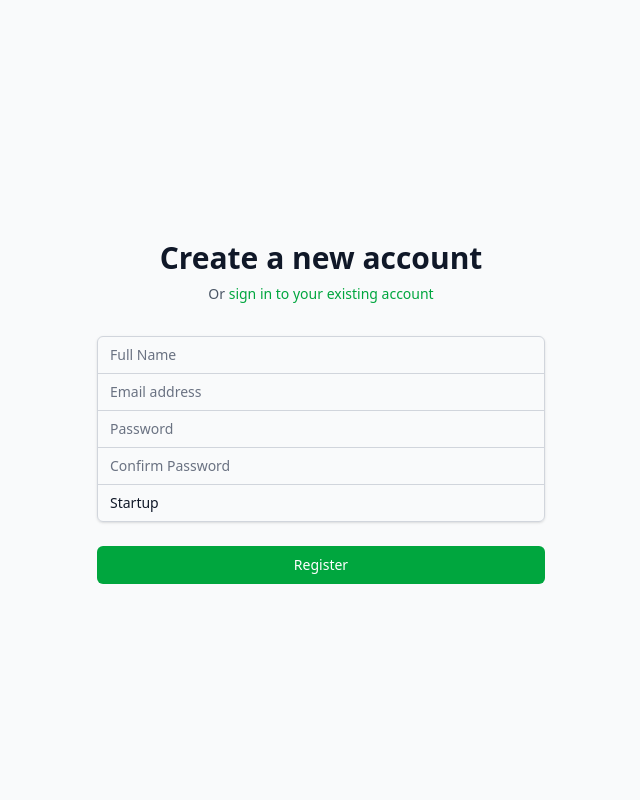
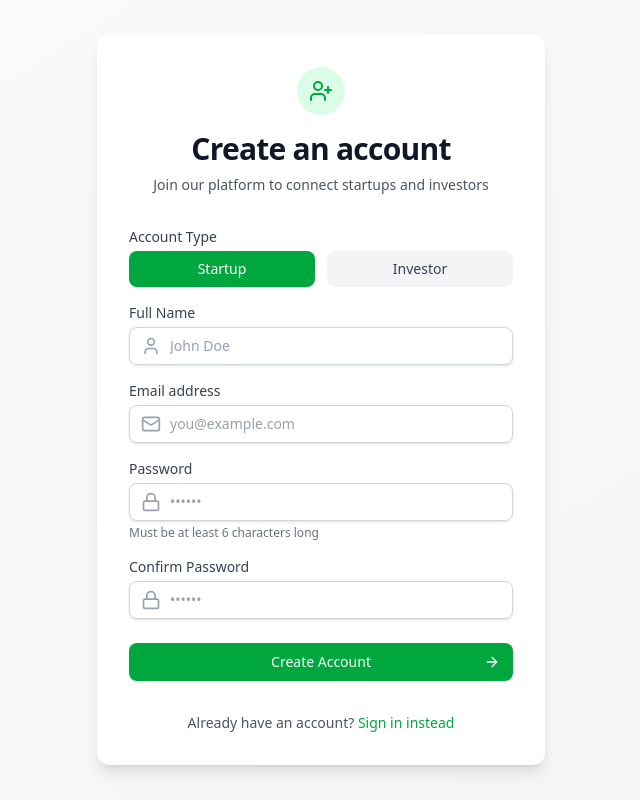
Before and after one commit to XHassan2003/nexus-business, a React (Vite) app: page /register in a window 1280 px wide. Shown: the top 800 px of the page, without its empty margins (319-959 px from the left). Built offline with nearby package versions, Linux system fonts and the light colour scheme.

Commit message:
Enhance login and registration pages

```diff
--- a/src/pages/Login.jsx
+++ b/src/pages/Login.jsx
@@ -1,13 +1,20 @@
-import React, { useState } from 'react';
+import React, { useState, useEffect } from 'react';
 import { Link, useNavigate } from 'react-router-dom';
 import { useAuth } from '../contexts/AuthContext';
+import { Mail, Lock, ArrowRight, AlertCircle, Loader2 } from 'lucide-react';
 
 const Login = () => {
   const [email, setEmail] = useState('');
   const [password, setPassword] = useState('');
   const [errorMsg, setErrorMsg] = useState('');
+  const [rememberMe, setRememberMe] = useState(false);
+  const [isAnimated, setIsAnimated] = useState(false);
   const navigate = useNavigate();
-  const { signInUser } = useAuth();
+  const { signInUser, isLoading } = useAuth();
+
+  useEffect(() => {
+    setIsAnimated(true);
+  }, []);
 
   const handleSubmit = async (e) => {
     e.preventDefault();
@@ -18,9 +25,13 @@ const Login = () => {
     if (!success) {
       setErrorMsg(error?.message || 'Login failed');
     } else {
-      if (accountType === 'startup') {
-        navigate('/dashboard');
-      } else if (accountType === 'investor') {
+      if (rememberMe) {
+        localStorage.setItem('rememberedEmail', email);
+      } else {
+        localStorage.removeItem('rememberedEmail');
+      }
+
+      if (accountType === 'startup' || accountType === 'investor') {
         navigate('/dashboard');
       } else {
         setErrorMsg('Unknown account type.');
@@ -28,56 +39,87 @@ const Login = () => {
     }
   };
 
+  useEffect(() => {
+    const savedEmail = localStorage.getItem('rememberedEmail');
+    if (savedEmail) {
+      setEmail(savedEmail);
+      setRememberMe(true);
+    }
+  }, []);
+
   return (
-    <div className="min-h-screen flex items-center justify-center bg-gray-50 py-12 px-4 sm:px-6 lg:px-8">
-      <div className="max-w-md w-full space-y-8">
-        <div>
-          <h2 className="mt-6 text-center text-3xl font-extrabold text-gray-900">Sign in to your account</h2>
+    <div className="min-h-screen flex flex-col items-center justify-center bg-gradient-to-br from-gray-50 to-gray-100 py-12 px-4 sm:px-6 lg:px-8">
+      <div
+        className={`max-w-md w-full space-y-8 bg-white p-8 rounded-xl shadow-lg transition-all duration-500 transform ${
+          isAnimated ? 'opacity-100 translate-y-0' : 'opacity-0 translate-y-4'
+        }`}
+      >
+        <div className="text-center">
+          <div className="mx-auto h-12 w-12 flex items-center justify-center rounded-full bg-green-100 mb-4">
+            <Mail className="h-6 w-6 text-green-600" />
+          </div>
+          <h2 className="mt-2 text-3xl font-extrabold text-gray-900 tracking-tight">Welcome back</h2>
           <p className="mt-2 text-center text-sm text-gray-600">
-            Or{' '}
-            <Link to="/register" className="font-medium text-green-600 hover:text-green-500">
-              create a new account
-            </Link>
+            Please sign in to your account
           </p>
         </div>
 
         {errorMsg && (
-          <div className="text-red-500 text-sm text-center">{errorMsg}</div>
+          <div className="flex items-center p-4 text-sm text-red-800 rounded-lg bg-red-50 animate-fade-in" role="alert">
+            <AlertCircle className="inline w-5 h-5 mr-2 flex-shrink-0" />
+            <span className="font-medium">{errorMsg}</span>
+          </div>
         )}
 
-        <form className="mt-8 space-y-6" onSubmit={handleSubmit}>
-          <div className="rounded-md shadow-sm -space-y-px">
-            <div>
-              <label htmlFor="email-address" className="sr-only">
+        <form
+          onSubmit={handleSubmit}
+          className={`mt-8 space-y-6 transition-all duration-500 ${
+            isAnimated ? 'opacity-100 translate-y-0' : 'opacity-0 translate-y-4'
+          }`}
+        >
+          <div className="space-y-4">
+            <div className="relative">
+              <label htmlFor="email-address" className="block text-sm font-medium text-gray-700 mb-1">
                 Email address
               </label>
+              <div className="relative">
+                <div className="absolute inset-y-0 left-0 pl-3 flex items-center pointer-events-none">
+                  <Mail className="h-5 w-5 text-gray-400" />
+                </div>
                 <input
                   id="email-address"
                   name="email"
                   type="email"
                   autoComplete="email"
                   required
-                className="appearance-none rounded-none relative block w-full px-3 py-2 border border-gray-300 placeholder-gray-500 text-gray-900 rounded-t-md focus:outline-none focus:ring-green-500 focus:border-green-500 focus:z-10 sm:text-sm"
-                placeholder="Email address"
+                  className="appearance-none block w-full pl-10 pr-3 py-2 border border-gray-300 rounded-lg shadow-sm placeholder-gray-400 focus:outline-none focus:ring-2 focus:ring-green-500 focus:border-green-500 transition-all duration-200 sm:text-sm"
+                  placeholder="you@example.com"
                   value={email}
                   onChange={(e) => setEmail(e.target.value)}
                 />
               </div>
-            <div>
-              <label htmlFor="password" className="sr-only">
+            </div>
+
+            <div className="relative">
+              <label htmlFor="password" className="block text-sm font-medium text-gray-700 mb-1">
                 Password
               </label>
+              <div className="relative">
+                <div className="absolute inset-y-0 left-0 pl-3 flex items-center pointer-events-none">
+                  <Lock className="h-5 w-5 text-gray-400" />
+                </div>
                 <input
                   id="password"
                   name="password"
                   type="password"
                   autoComplete="current-password"
                   required
-                className="appearance-none rounded-none relative block w-full px-3 py-2 border border-gray-300 placeholder-gray-500 text-gray-900 rounded-b-md focus:outline-none focus:ring-green-500 focus:border-green-500 focus:z-10 sm:text-sm"
-                placeholder="Password"
+                  className="appearance-none block w-full pl-10 pr-3 py-2 border border-gray-300 rounded-lg shadow-sm placeholder-gray-400 focus:outline-none focus:ring-2 focus:ring-green-500 focus:border-green-500 transition-all duration-200 sm:text-sm"
+                  placeholder="••••••••"
                   value={password}
                   onChange={(e) => setPassword(e.target.value)}
                 />
+              </div>
             </div>
           </div>
 
@@ -87,29 +129,54 @@ const Login = () => {
                 id="remember-me"
                 name="remember-me"
                 type="checkbox"
-                className="h-4 w-4 text-green-600 focus:ring-green-500 border-gray-300 rounded"
+                checked={rememberMe}
+                onChange={(e) => setRememberMe(e.target.checked)}
+                className="h-4 w-4 text-green-600 focus:ring-green-500 border-gray-300 rounded transition-colors"
               />
-              <label htmlFor="remember-me" className="ml-2 block text-sm text-gray-900">
+              <label htmlFor="remember-me" className="ml-2 block text-sm text-gray-700">
                 Remember me
               </label>
             </div>
 
             <div className="text-sm">
-              <a href="#" className="font-medium text-green-600 hover:text-green-500">
+              <Link to="/forgot-password" className="font-medium text-green-600 hover:text-green-500 transition-colors">
                 Forgot your password?
-              </a>
+              </Link>
             </div>
           </div>
 
           <div>
             <button
               type="submit"
-              className="group relative w-full flex justify-center py-2 px-4 border border-transparent text-sm font-medium rounded-md text-white bg-green-600 hover:bg-green-700 focus:outline-none focus:ring-2 focus:ring-offset-2 focus:ring-green-500 transition-colors duration-200"
+              disabled={isLoading}
+              className="group relative w-full flex justify-center py-2 px-4 border border-transparent text-sm font-medium rounded-lg text-white bg-green-600 hover:bg-green-700 focus:outline-none focus:ring-2 focus:ring-offset-2 focus:ring-green-500 transition-all duration-200 disabled:opacity-70 disabled:cursor-not-allowed"
             >
+              {isLoading ? (
+                <Loader2 className="h-5 w-5 animate-spin" />
+              ) : (
+                <>
                   Sign in
+                  <span className="absolute right-3 inset-y-0 flex items-center pl-3 transition-transform group-hover:translate-x-1">
+                    <ArrowRight className="h-4 w-4" />
+                  </span>
+                </>
+              )}
             </button>
           </div>
         </form>
+
+        <div
+          className={`mt-6 text-center transition-all duration-500 delay-200 ${
+            isAnimated ? 'opacity-100 translate-y-0' : 'opacity-0 translate-y-4'
+          }`}
+        >
+          <p className="text-sm text-gray-600">
+            Don't have an account?{' '}
+            <Link to="/register" className="font-medium text-green-600 hover:text-green-500 transition-colors">
+              Create one now
+            </Link>
+          </p>
+        </div>
       </div>
     </div>
   );
--- a/src/pages/Register.jsx
+++ b/src/pages/Register.jsx
@@ -1,175 +1,231 @@
-import React, { useState } from 'react';
-import { Link, useNavigate } from 'react-router-dom'; // useNavigate for redirection
-import { useAuth } from '../contexts/AuthContext';
-import { supabase } from '../lib/supabaseClient';
+import React, { useState, useEffect } from 'react';
+import { Link, useNavigate } from 'react-router-dom';
+import { UserPlus, Mail, Lock, User, ArrowRight, AlertCircle, Loader2 } from 'lucide-react';
 
 const Register = () => {
+  const [name, setName] = useState('');
+  const [email, setEmail] = useState('');
+  const [password, setPassword] = useState('');
+  const [accountType, setAccountType] = useState('startup');
+  const [confirmPassword, setConfirmPassword] = useState('');
+  const [errorMsg, setErrorMsg] = useState('');
+  const [isLoading, setIsLoading] = useState(false);
+  const [isAnimated, setIsAnimated] = useState(false);
   const navigate = useNavigate();
-  const {signUpNewUser, loading } = useAuth();
-  const [formData, setFormData] = useState({
-    name: '',
-    email: '',
-    password: '',
-    confirmPassword: '',
-    accountType: 'startup',
-  });
 
-  if (loading) {
-    return <div>Loading...</div>;
-  }
-
-  const handleChange = (e) => {
-    const { name, value } = e.target;
-    setFormData((prevState) => ({
-      ...prevState,
-      [name]: value,
-    }));
-  };
+  useEffect(() => {
+    setIsAnimated(true);
+  }, []);
 
   const handleSubmit = async (e) => {
     e.preventDefault();
-
-    const { name, email, password, confirmPassword, accountType } = formData;
+    setErrorMsg('');
 
     if (password !== confirmPassword) {
-      console.error('Passwords do not match');
+      setErrorMsg('Passwords do not match');
       return;
     }
 
-    try {
-      const { success, error } = await signUpNewUser(email, password, name, accountType);
-
-      if (success) {
-        // ✅ Fetch account type from profiles table
-        const { data: profile, error: profileError } = await supabase
-          .from('profiles')
-          .select('account_type')
-          .eq('id', success.id)
-          .single();
-
-        if (profileError) {
-          console.error('Error fetching account type:', profileError.message);
+    if (password.length < 8) {
+      setErrorMsg('Password must be at least 8 characters long');
       return;
     }
 
-        if (profile.account_type === 'startup') {
-          navigate('/dashboard');
-        } else if (profile.account_type === 'investor') {
-          navigate('/dashboard');
-        } else {
-          console.error('Unknown account type');
-        }
-      } else {
-        console.error('Error signing up:', error);
-      }
+    setIsLoading(true);
+
+    try {
+      await new Promise((resolve) => setTimeout(resolve, 1500));
+      navigate('/login');
     } catch (error) {
-      console.error('Error during registration:', error);
+      setErrorMsg('Registration failed. Please try again.');
     } finally {
-      setFormData({
-        name: '',
-        email: '',
-        password: '',
-        confirmPassword: '',
-        accountType: 'startup',
-      });
+      setIsLoading(false);
     }
   };
 
   return (
-    <div className="min-h-screen flex items-center justify-center bg-gray-50 py-12 px-4 sm:px-6 lg:px-8">
-      <div className="max-w-md w-full space-y-8">
-        <div>
-          <h2 className="mt-6 text-center text-3xl font-extrabold text-gray-900">Create a new account</h2>
+    <div className="min-h-screen flex flex-col items-center justify-center bg-gradient-to-br from-gray-50 to-gray-100 py-6 px-4  sm:px-6 lg:px-8">
+      <div
+        className={`max-w-md w-full space-y-8 bg-white p-8 rounded-xl shadow-lg transition-all duration-500 transform ${
+          isAnimated ? 'opacity-100 translate-y-0' : 'opacity-0 translate-y-4'
+        }`}
+      >
+        <div className="text-center">
+          <div className="mx-auto h-12 w-12 flex items-center justify-center rounded-full bg-green-100 mb-4">
+            <UserPlus className="h-6 w-6 text-green-600" />
+          </div>
+          <h2 className="mt-2 text-3xl font-extrabold text-gray-900 tracking-tight">Create an account</h2>
           <p className="mt-2 text-center text-sm text-gray-600">
-            Or{' '}
-            <Link to="/login" className="font-medium text-green-600 hover:text-green-500">
-              sign in to your existing account
-            </Link>
+            Join our platform to connect startups and investors
           </p>
         </div>
-        <form className="mt-8 space-y-6" onSubmit={handleSubmit}>
-          <div className="rounded-md shadow-sm -space-y-px">
-            <div>
-              <label htmlFor="name" className="sr-only">Full Name</label>
+
+        {errorMsg && (
+          <div className="flex items-center p-4 text-sm text-red-800 rounded-lg bg-red-50 animate-fade-in" role="alert">
+            <AlertCircle className="inline w-5 h-5 mr-2 flex-shrink-0" />
+            <span className="font-medium">{errorMsg}</span>
+          </div>
+        )}
+
+        <form
+          onSubmit={handleSubmit}
+          className={`mt-8 space-y-6 transition-all duration-500 ${
+            isAnimated ? 'opacity-100 translate-y-0' : 'opacity-0 translate-y-4'
+          }`}
+        >
+          <div className="space-y-4">
+            <div className="relative">
+              <label htmlFor="account-type" className="block text-sm font-medium text-gray-700 mb-1">
+                Account Type
+              </label>
+              <div className="grid grid-cols-2 gap-3">
+                <button
+                  type="button"
+                  className={`py-2 px-4 text-sm font-medium rounded-lg transition-all duration-200 focus:outline-none focus:ring-2 focus:ring-offset-2 focus:ring-green-500 ${
+                    accountType === 'startup'
+                      ? 'bg-green-600 text-white'
+                      : 'bg-gray-100 text-gray-700 hover:bg-gray-200'
+                  }`}
+                  onClick={() => setAccountType('startup')}
+                >
+                  Startup
+                </button>
+                <button
+                  type="button"
+                  className={`py-2 px-4 text-sm font-medium rounded-lg transition-all duration-200 focus:outline-none focus:ring-2 focus:ring-offset-2 focus:ring-green-500 ${
+                    accountType === 'investor'
+                      ? 'bg-green-600 text-white'
+                      : 'bg-gray-100 text-gray-700 hover:bg-gray-200'
+                  }`}
+                  onClick={() => setAccountType('investor')}
+                >
+                  Investor
+                </button>
+              </div>
+            </div>
+
+            <div className="relative">
+              <label htmlFor="name" className="block text-sm font-medium text-gray-700 mb-1">
+                Full Name
+              </label>
+              <div className="relative">
+                <div className="absolute inset-y-0 left-0 pl-3 flex items-center pointer-events-none">
+                  <User className="h-5 w-5 text-gray-400" />
+                </div>
                 <input
                   id="name"
                   name="name"
                   type="text"
                   autoComplete="name"
                   required
-                className="appearance-none rounded-none relative block w-full px-3 py-2 border border-gray-300 placeholder-gray-500 text-gray-900 rounded-t-md focus:outline-none focus:ring-green-500 focus:border-green-500 focus:z-10 sm:text-sm"
-                placeholder="Full Name"
-                value={formData.name}
-                onChange={handleChange}
+                  className="appearance-none block w-full pl-10 pr-3 py-2 border border-gray-300 rounded-lg shadow-sm placeholder-gray-400 focus:outline-none focus:ring-2 focus:ring-green-500 focus:border-green-500 transition-all duration-200 sm:text-sm"
+                  placeholder="John Doe"
+                  value={name}
+                  onChange={(e) => setName(e.target.value)}
                 />
               </div>
-            <div>
-              <label htmlFor="email-address" className="sr-only">Email address</label>
+            </div>
+
+            <div className="relative">
+              <label htmlFor="email-address" className="block text-sm font-medium text-gray-700 mb-1">
+                Email address
+              </label>
+              <div className="relative">
+                <div className="absolute inset-y-0 left-0 pl-3 flex items-center pointer-events-none">
+                  <Mail className="h-5 w-5 text-gray-400" />
+                </div>
                 <input
                   id="email-address"
                   name="email"
                   type="email"
                   autoComplete="email"
                   required
-                className="appearance-none rounded-none relative block w-full px-3 py-2 border border-gray-300 placeholder-gray-500 text-gray-900 focus:outline-none focus:ring-green-500 focus:border-green-500 focus:z-10 sm:text-sm"
-                placeholder="Email address"
-                value={formData.email}
-                onChange={handleChange}
+                  className="appearance-none block w-full pl-10 pr-3 py-2 border border-gray-300 rounded-lg shadow-sm placeholder-gray-400 focus:outline-none focus:ring-2 focus:ring-green-500 focus:border-green-500 transition-all duration-200 sm:text-sm"
+                  placeholder="you@example.com"
+                  value={email}
+                  onChange={(e) => setEmail(e.target.value)}
                 />
               </div>
-            <div>
-              <label htmlFor="password" className="sr-only">Password</label>
+            </div>
+
+            <div className="relative">
+              <label htmlFor="password" className="block text-sm font-medium text-gray-700 mb-1">
+                Password
+              </label>
+              <div className="relative">
+                <div className="absolute inset-y-0 left-0 pl-3 flex items-center pointer-events-none">
+                  <Lock className="h-5 w-5 text-gray-400" />
+                </div>
                 <input
                   id="password"
                   name="password"
                   type="password"
                   autoComplete="new-password"
                   required
-                className="appearance-none rounded-none relative block w-full px-3 py-2 border border-gray-300 placeholder-gray-500 text-gray-900 focus:outline-none focus:ring-green-500 focus:border-green-500 focus:z-10 sm:text-sm"
-                placeholder="Password"
-                value={formData.password}
-                onChange={handleChange}
+                  className="appearance-none block w-full pl-10 pr-3 py-2 border border-gray-300 rounded-lg shadow-sm placeholder-gray-400 focus:outline-none focus:ring-2 focus:ring-green-500 focus:border-green-500 transition-all duration-200 sm:text-sm"
+                  placeholder="••••••"
+                  value={password}
+                  onChange={(e) => setPassword(e.target.value)}
                 />
               </div>
-            <div>
-              <label htmlFor="confirmPassword" className="sr-only">Confirm Password</label>
+              <p className="mt-1 text-xs text-gray-500">Must be at least 6 characters long</p>
+            </div>
+
+            <div className="relative">
+              <label htmlFor="confirm-password" className="block text-sm font-medium text-gray-700 mb-1">
+                Confirm Password
+              </label>
+              <div className="relative">
+                <div className="absolute inset-y-0 left-0 pl-3 flex items-center pointer-events-none">
+                  <Lock className="h-5 w-5 text-gray-400" />
+                </div>
                 <input
-                id="confirmPassword"
-                name="confirmPassword"
+                  id="confirm-password"
+                  name="confirm-password"
                   type="password"
                   autoComplete="new-password"
                   required
-                className="appearance-none rounded-none relative block w-full px-3 py-2 border border-gray-300 placeholder-gray-500 text-gray-900 focus:outline-none focus:ring-green-500 focus:border-green-500 focus:z-10 sm:text-sm"
-                placeholder="Confirm Password"
-                value={formData.confirmPassword}
-                onChange={handleChange}
+                  className="appearance-none block w-full pl-10 pr-3 py-2 border border-gray-300 rounded-lg shadow-sm placeholder-gray-400 focus:outline-none focus:ring-2 focus:ring-green-500 focus:border-green-500 transition-all duration-200 sm:text-sm"
+                  placeholder="••••••"
+                  value={confirmPassword}
+                  onChange={(e) => setConfirmPassword(e.target.value)}
                 />
               </div>
-            <div>
-              <label htmlFor="accountType" className="sr-only">Account Type</label>
-              <select
-                id="accountType"
-                name="accountType"
-                required
-                className="appearance-none rounded-none relative block w-full px-3 py-2 border border-gray-300 placeholder-gray-500 text-gray-900 rounded-b-md focus:outline-none focus:ring-green-500 focus:border-green-500 focus:z-10 sm:text-sm"
-                value={formData.accountType}
-                onChange={handleChange}
-              >
-                <option value="startup">Startup</option>
-                <option value="investor">Investor</option>
-              </select>
             </div>
           </div>
 
           <div>
             <button
               type="submit"
-              className="group relative w-full flex justify-center py-2 px-4 border border-transparent text-sm font-medium rounded-md text-white bg-green-600 hover:bg-green-700 focus:outline-none focus:ring-2 focus:ring-offset-2 focus:ring-green-500 transition-colors duration-200"
+              disabled={isLoading}
+              className="group relative w-full flex justify-center py-2 px-4 border border-transparent text-sm font-medium rounded-lg text-white bg-green-600 hover:bg-green-700 focus:outline-none focus:ring-2 focus:ring-offset-2 focus:ring-green-500 transition-all duration-200 disabled:opacity-70 disabled:cursor-not-allowed"
             >
-              Register
+              {isLoading ? (
+                <Loader2 className="h-5 w-5 animate-spin" />
+              ) : (
+                <>
+                  Create Account
+                  <span className="absolute right-3 inset-y-0 flex items-center pl-3 transition-transform group-hover:translate-x-1">
+                    <ArrowRight className="h-4 w-4" />
+                  </span>
+                </>
+              )}
             </button>
           </div>
         </form>
+
+        <div
+          className={`mt-6 text-center transition-all duration-500 delay-200 ${
+            isAnimated ? 'opacity-100 translate-y-0' : 'opacity-0 translate-y-4'
+          }`}
+        >
+          <p className="text-sm text-gray-600">
+            Already have an account?{' '}
+            <Link to="/login" className="font-medium text-green-600 hover:text-green-500 transition-colors">
+              Sign in instead
+            </Link>
+          </p>
+        </div>
       </div>
     </div>
   );
```
Lines whose indentation alone changed are shown as unchanged.
